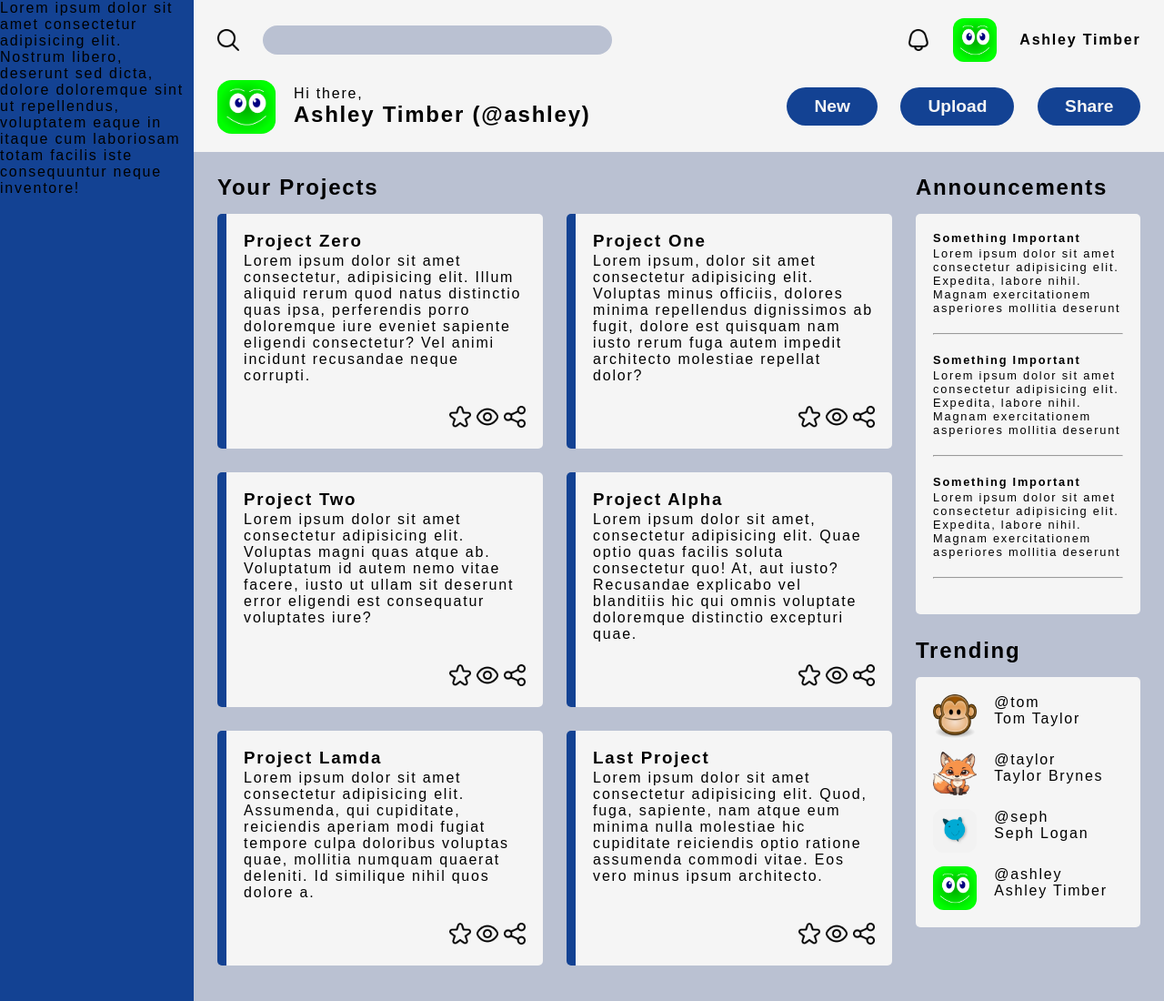
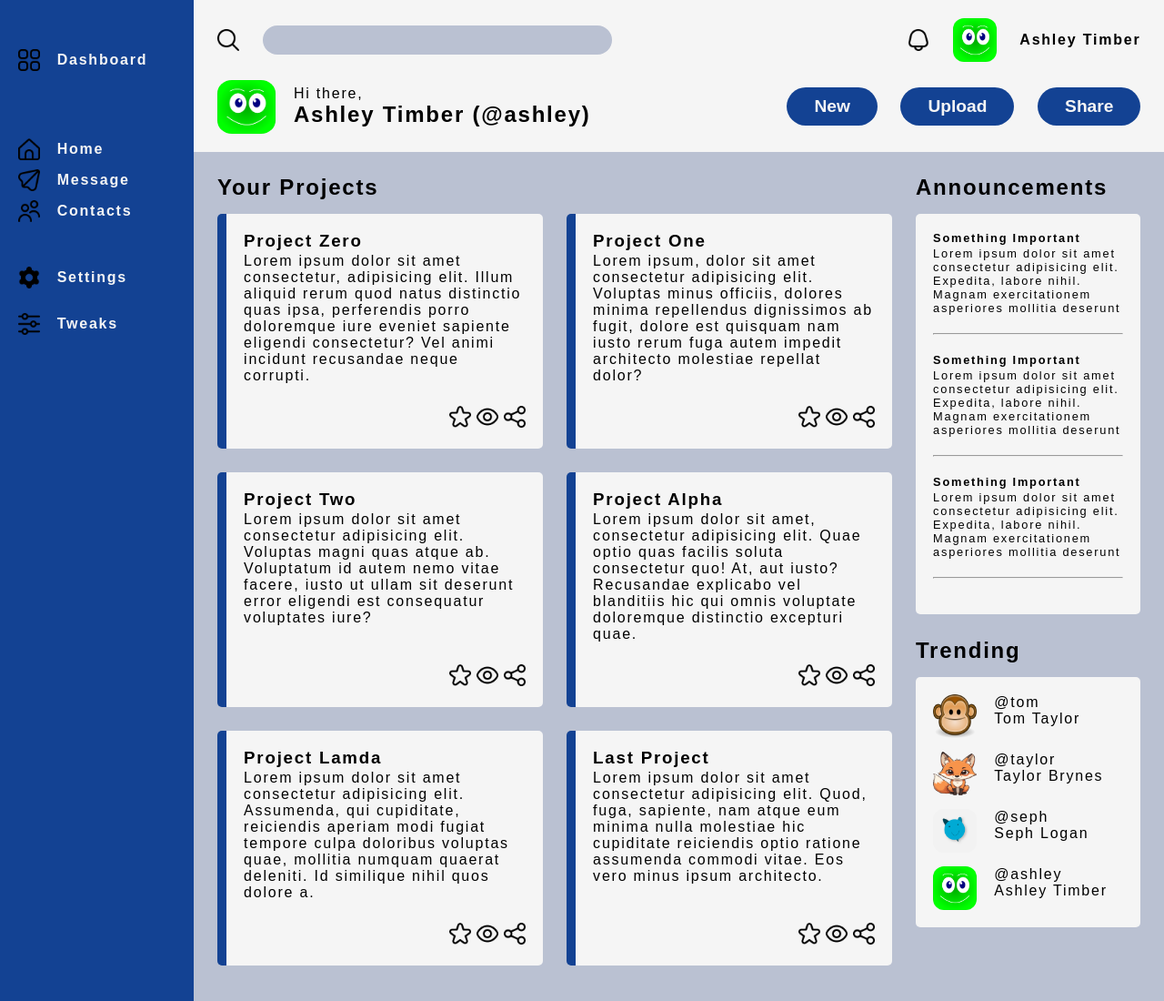
Before and after one commit to YoshiNagato/dashboard-project, a plain HTML site: page index.html in a window 1280 px wide. Shown: the top 1100 px of the page at 91% size. Drawn offline with Linux system fonts and the light colour scheme.

Commit message:
Finishing the project

```diff
--- a/index.html
+++ b/index.html
@@ -139,8 +139,25 @@
         </div>
     </main>
     <section class="sidebar">
-        <div>
-            <p>Lorem ipsum dolor sit amet consectetur adipisicing elit. Nostrum libero, deserunt sed dicta, dolore doloremque sint ut repellendus, voluptatem eaque in itaque cum laboriosam totam facilis iste consequuntur neque inventore!</p>
+        <div class="sidebarWrapper">
+            <div class="sidebarMenu">
+                <img src="images/apps.png" class="icon">
+                <p>Dashboard</p>
+            </div>
+            <div class="sidebarMenu">
+                <img src="images/home.png" alt="" class="icon">
+                <p>Home</p>
+                <img src="images/paper-plane.png" alt="" class="icon">
+                <p>Message</p>
+                <img src="images/users.png" alt="" class="icon">
+                <p>Contacts</p>
+            </div>
+            <div class="sidebarMenu">
+                <img src="images/settings.png" alt="" class="icon">
+                <p>Settings</p>
+                <img src="images/settings-sliders.png" alt="" class="icon">
+                <p>Tweaks</p>
+            </div>
         </div>
     </section>
 </body>
--- a/style.css
+++ b/style.css
@@ -178,3 +178,19 @@ hr {
     grid-column: 1/2;
     grid-row: 1/3
 }
+
+.sidebarWrapper {
+    display:grid;
+    grid-template-rows: repeat(3,1fr);
+    margin:20px;
+    gap:40px;
+    color:rgb(245,245,245);
+    font-weight: bold;
+}
+
+.sidebarMenu {
+    display:grid;
+    grid-template-columns: 1fr 4fr;
+    align-items: center;
+    gap:10px;
+}
```
Also changed, not shown: images/apps.png (added), images/home.png (added), images/paper-plane.png (added), images/settings-sliders.png (added), images/settings.png (added), images/users.png (added).
